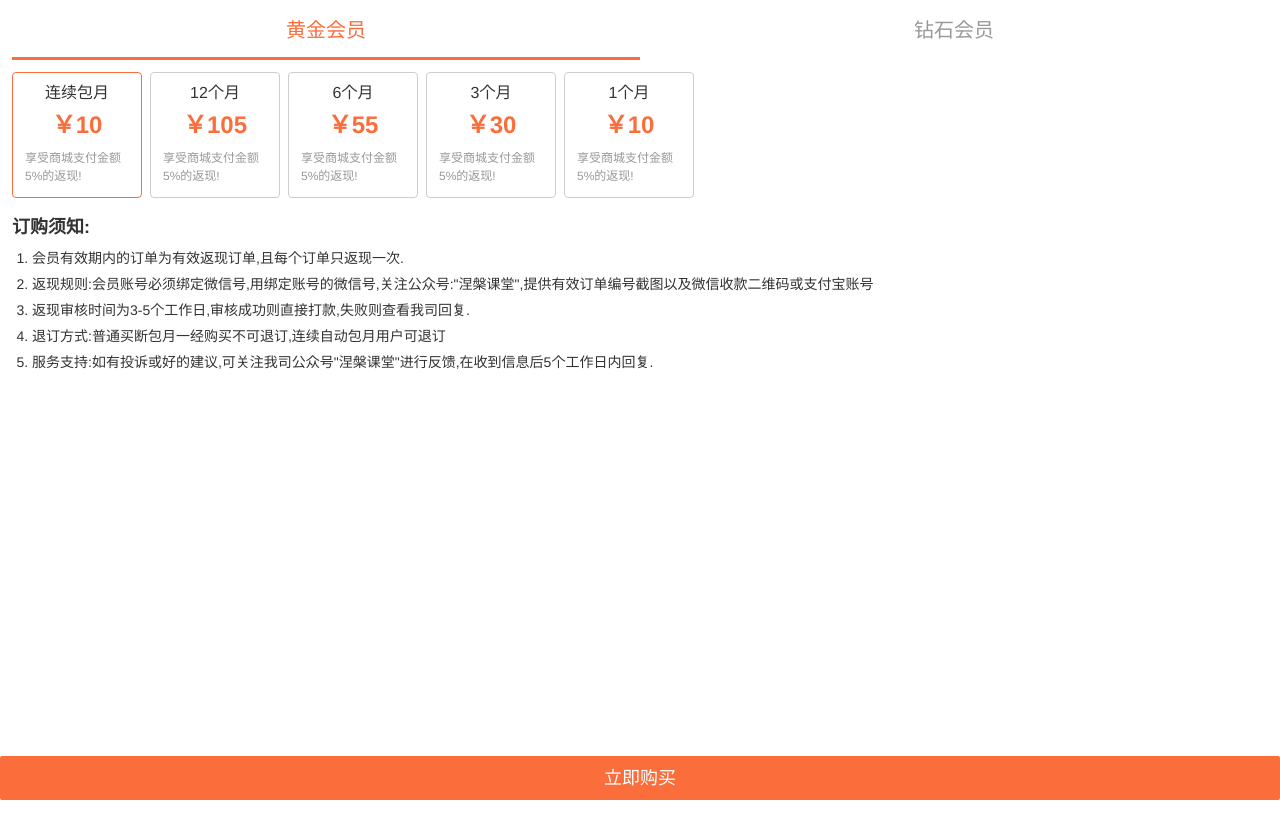
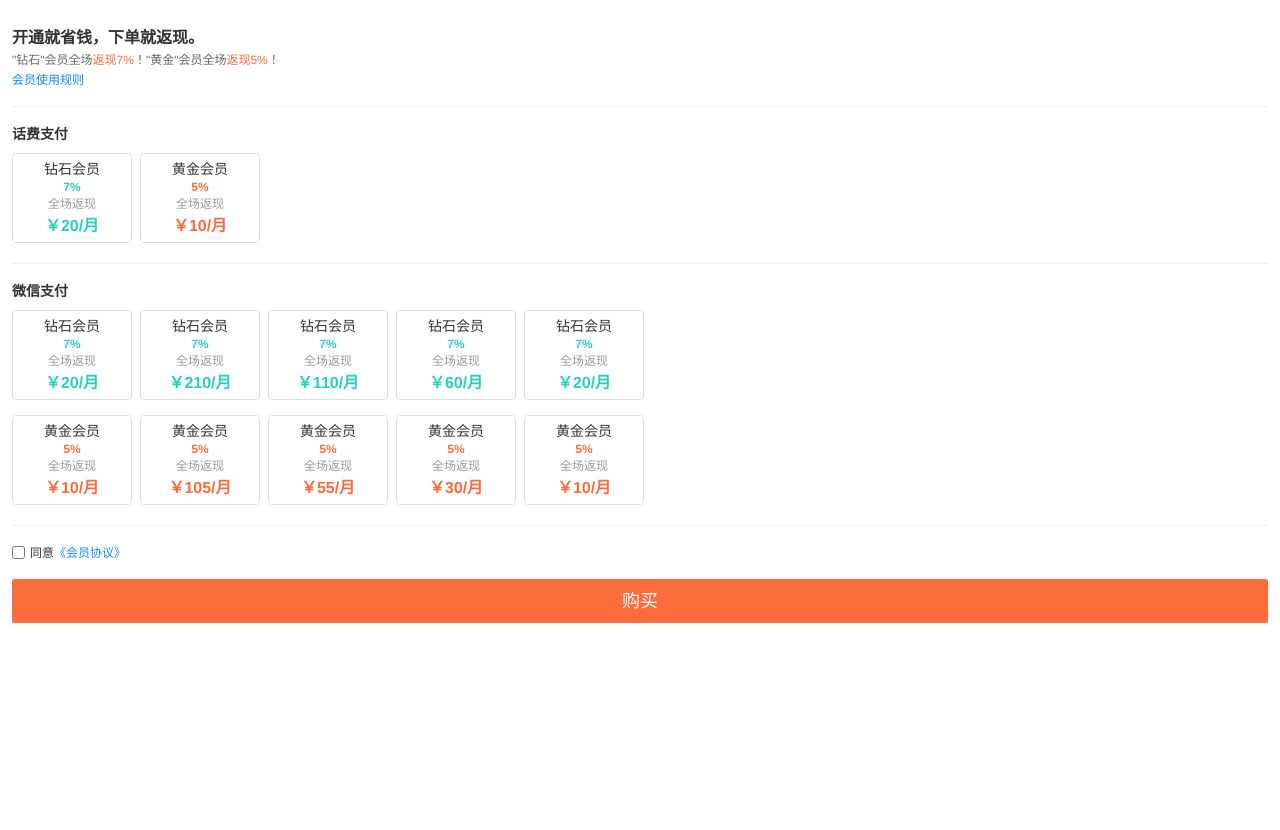
Before and after one commit to luoshi0429/travel, a Vue app: page /vip in a window 1280 px wide. Before the commit the page ends 800 px from the top, so only its background shows below. Built offline with nearby package versions, Linux system fonts and the light colour scheme.

Commit message:
新版vip页面

```diff
--- a/src/pages/vip/vip.vue
+++ b/src/pages/vip/vip.vue
@@ -1,29 +1,77 @@
 <template>
   <div class="p-vip">
-    <div class="tab-wrapper">
-      <div class="tab-header">
-        <div class="tab-item" @click="changeTab('gold')" :class="{'actived': currentTab === 'gold'}">黄金会员</div>
-        <div class="tab-item" @click="changeTab('diamond')" :class="{'actived': currentTab === 'diamond'}">钻石会员</div>
+    <div class="vip-header">
+      <h1>开通就省钱，下单就返现。 </h1>
+      <p class="vip-desc">"钻石"会员全场<span class="highlight">返现7%</span>！"⻩⾦"会员全场<span class="highlight">返现5%</span>！</p>
+      <span class="rule" @click="showVipRuleDialog">会员使⽤规则</span>
     </div>
-      <div class="tab-content">
+    <div class="content">
       <!-- <p class="desc">享受商城支付金额7%的返现!</p> -->
+      <h3 class="title">话费支付</h3>
       <div class="price-block">
+        <div class="diamond">
           <div
             class="price-item"
-            v-for="item in currentPriceList"
-            :key="item.title"
-            :class="{'actived': item.id === selectedPriceItemId}"
-            @click="selectPriceItem(item)">
-
-            <span class="price-title">{{ item.title }}</span>
-            <strong class="price">{{ item.price }}</strong>
-            <p class="tips">{{ item.tips }}</p>
+            :class="{'actived': 'c-d-1' === selectedCostPriceItemId}"
+            @click="selectCostPriceItem('c-d-1')">
+            <span class="price-title">钻石会员</span>
+            <p class="discount">7%</p>
+            <p class="discount-text">全场返现</p>
+            <strong class="price">￥20/月</strong>
+          </div>
+        </div>
+        <div class="gold">
+          <div
+            class="price-item"
+            :class="{'actived': 'c-g-1' === selectedCostPriceItemId}"
+            @click="selectCostPriceItem('c-g-1')">
+            <span class="price-title">黄金会员</span>
+            <p class="discount">5%</p>
+            <p class="discount-text">全场返现</p>
+            <strong class="price">￥10/月</strong>
           </div>
         </div>
       </div>
     </div>
-    <div class="buy-tips-wrapper">
+    <div class="content">
+      <!-- <p class="desc">享受商城支付金额7%的返现!</p> -->
+      <h3 class="title">微信支付</h3>
+      <div class="price-block wechat">
+        <div class="diamond">
+          <div
+            class="price-item"
+            v-for="item in diamondPriceList"
+            :key="item.title"
+            :class="{'actived': item.id === selectedWechatPriceItemId}"
+            @click="selectWechatPriceItem(item)">
+
+            <span class="price-title">钻石会员</span>
+            <p class="discount">7%</p>
+            <p class="discount-text">全场返现</p>
+            <strong class="price">{{ item.price }}/月</strong>
+          </div>
+        </div>
+        <div class="gold">
+          <div
+            class="price-item"
+            v-for="item in goldPriceList"
+            :key="item.title"
+            :class="{'actived': item.id === selectedWechatPriceItemId}"
+            @click="selectWechatPriceItem(item)">
+
+            <span class="price-title">黄金会员</span>
+            <p class="discount">5%</p>
+            <p class="discount-text">全场返现</p>
+            <strong class="price">{{ item.price }}/月</strong>
+          </div>
+        </div>
+      </div>
+    </div>
+    <div class="buy-tips-dialog-wrapper" v-show="ruleDialogVisible">
+      <div class="mask"></div>
+      <div class="dialog-content">
         <p class="buy-title">订购须知:</p>
+        <span class="close" @click="hideVipRuleDialog">关闭</span>
         <ol class="buy-tips-list">
           <li>会员有效期内的订单为有效返现订单,且每个订单只返现一次.</li>
           <li>返现规则:会员账号必须绑定微信号,用绑定账号的微信号,关注公众号:"涅槃课堂",提供有效订单编号截图以及微信收款二维码或支付宝账号</li>
@@ -32,7 +80,14 @@
           <li>服务支持:如有投诉或好的建议,可关注我司公众号"涅槃课堂"进行反馈,在收到信息后5个工作日内回复.</li>
         </ol>
       </div>
-    <div class="buy-button" @click="buy">立即购买</div>
+    </div>
+    <div class="footer">
+      <label class="rule-label" for="rule">
+        <input id="rule" type="checkbox" />
+        <p>同意<span>《会员协议》</span></p>
+      </label>
+      <button class="buy-button" @click="buy">购买</button>
+    </div>
   </div>
 </template>
 
@@ -106,21 +161,29 @@ export default {
         },
       ],
       currentPriceList: [],
-      selectedPriceItemId: 0
+      selectedWechatPriceItemId: 0,
+      selectedCostPriceItemId: 0,
+      ruleDialogVisible: false
     };
   },
   mounted() {
-    this.currentPriceList = this.goldPriceList;
-    this.selectedPriceItemId = this.currentPriceList[0].id;
   },
   methods: {
-    changeTab(name) {
-      this.currentTab = name;
-      this.currentPriceList = this[name + 'PriceList'];
-      this.selectedPriceItemId = this.currentPriceList[0].id;
+    selectWechatPriceItem(item) {
+      this.selectedWechatPriceItemId = item.id;
+      this.selectedCostPriceItemId = '';
     },
-    selectPriceItem(item) {
-      this.selectedPriceItemId = item.id;
+    selectCostPriceItem(id) {
+      this.selectedCostPriceItemId = id;
+      this.selectedWechatPriceItemId = '';
+    },
+    showVipRuleDialog() {
+      this.ruleDialogVisible = true;
+      document.body.style.overflow = 'hidden';
+    },
+    hideVipRuleDialog() {
+      this.ruleDialogVisible = false;
+      document.body.style.overflow = 'auto';
     },
     buy() {
       // xx
@@ -136,73 +199,163 @@ export default {
 @import '../../styles/common.scss';
 .p-vip {
   font-size: 16px;
-  padding: 0 12px 60px 12px;
-  .tab-wrapper {
-    width: 100%;
-    .tab-header {
-      display: flex;
+  padding: 0 12px 30px 12px;
+  .vip-header {
+    border-bottom: 1px solid #eee;
+    padding-bottom: 20px;
+    margin-bottom: 20px;
+    font-size: 0;
+    color: #333;
+    h1 {
+      font-size: 16px;
+      font-weight: bold;
+      margin: 30px 0 0 0;
     }
-    .tab-item {
-      width: 50%;
-      text-align: center;
-      height: 60px;
-      line-height: 60px;
-      font-size: 20px;
-      color: #999;
-      padding-bottom: 12px;
-      border-bottom: 3px solid transparent;
-      &.actived {
+    .vip-desc {
+      color: #676767;
+      font-size: 12px;
+      margin: 8px 0;
+      .highlight {
         color: $main_color;
-        border-bottom: 3px solid $main_color;
       }
     }
+    .rule {
+      color: #0a8cfb;
+      font-size: 12px;
+      line-height: 1;
     }
-  .tab-content {
+  }
+  .content {
+    border-bottom: 1px solid #eee;
+    padding-bottom: 20px;
+    margin-bottom: 20px;
+    color: #333;
     .desc {
       font-size: 14px;
-      color: #333;
       margin: 20px 0 12px;
+    }
+    .title {
+      font-size: 14px;
+      margin: 0 0 10px 0;
+      font-weight: bold;
     }
     .price-block {
       display: flex;
       margin-top: 12px;
+      display: flex;
+      &.wechat {
+        flex-direction: column;
+        .diamond {
+          margin-bottom: 15px;
           overflow-x: scroll;
+          &::-webkit-scrollbar {
+              display: none;
+          }
+        }
+        .gold {
+          overflow-x: scroll;
+          &::-webkit-scrollbar {
+              display: none;
+          }
+        }
+      }
+      .gold,
+      .diamond {
+        display: flex;
+      }
+      .gold {
+        .discount {
+          color: $main_color;
+        }
+        .price {
+          color: $main_color;
+        }
         .price-item {
-        padding: 12px;
-        margin-right: 8px;
-        border: 1px solid #cdcdcd;
-        border-radius: 4px;
-        display: flex;
-        flex-direction: column;
-        width: 130px;
-        flex-shrink: 0;
-        align-items: center;
           &.actived {
             border: 1px solid $main_color;
           }
+        }
+      }
+      .diamond {
+        .discount {
+          color: #26d0c0;
+        }
+        .price {
+          color: #26d0c0;
+        }
+        .price-item {
+          &.actived {
+            border: 1px solid #26d0c0;
+          }
+        }
+      }
+      .price-item {
+        padding: 8px 10px;
+        margin-right: 8px;
+        border: 1px solid #ddd;
+        border-radius: 4px;
+        display: inline-flex;
+        flex-direction: column;
+        width: 120px;
+        flex-shrink: 0;
+        align-items: center;
         .price-title {
-          font-size: 16px;
+          font-size: 14px;
           color: #333;
         }
-        .price {
-          font-size: 24px;
-          margin: 12px 0;
-          color: $main_color;
+        .discount-text {
+          font-size: 12px;
+          color: #999;
         }
         .tips {
           font-size: 12px;
           line-height: 1.5;
           color: #999;
         }
+        .discount {
+          font-size: 12px;
+          margin: 5px 0;
+          font-weight: bold;
+        }
+        .price {
+          font-size: 16px;
+          margin: 8px 0 0;
         }
       }
     }
-  .buy-tips-wrapper {
+  }
+  .buy-tips-dialog-wrapper {
     margin-top: 20px;
+    .mask {
+      position: fixed;
+      top: 0;
+      left: 0;
+      right: 0;
+      bottom: 0;
+      background: rgba(0, 0, 0, 0.8);
+      z-index: 1;
+    }
+    .dialog-content {
+      position: absolute;
+      z-index: 2;
+      background: #fff;
+      width: 80%;
+      padding: 30px 20px;
+      border-radius: 10px;
+      top: 50%;
+      left: 50%;
+      transform: translate(-50%, -50%);
       .buy-title {
-      font-size: 18px;
+        font-size: 16px;
         font-weight: bold;
         margin-bottom: 12px;
+      }
+      .close {
+        position: absolute;
+        top: -20px;
+        right: 5px;
+        color: #fff;
+        font-size: 12px;
       }
       .buy-tips-list {
         list-style-type: decimal;
@@ -214,6 +367,22 @@ export default {
         }
       }
     }
+  }
+  .footer {
+    .rule-label {
+      margin-bottom: 20px;
+      display: flex;
+      align-items: center;
+      input {
+        margin-right: 5px;
+      }
+      p {
+        font-size: 12px;
+      }
+      span {
+        color: #0a8cfb;
+      }
+    }
     .buy-button {
       width: 100%;
       height: 44px;
@@ -223,9 +392,8 @@ export default {
       color: #fff;
       font-size: 18px;
       border-radius: 2px;
-    position: fixed;
-    left: 0;
       bottom: 0px;
+    }
   }
 }
 
```
Lines whose indentation alone changed are shown as unchanged.
